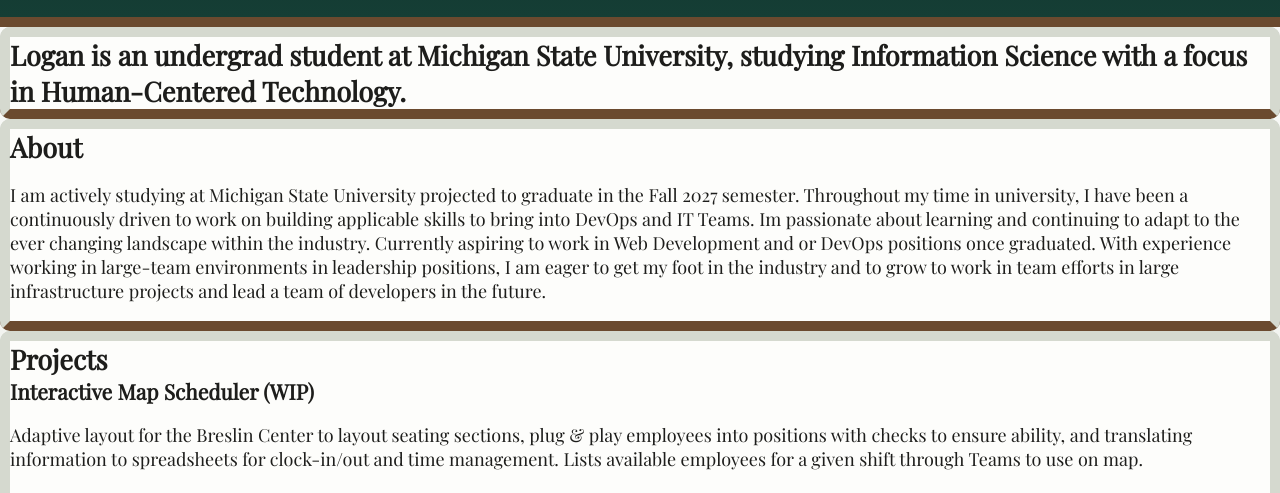
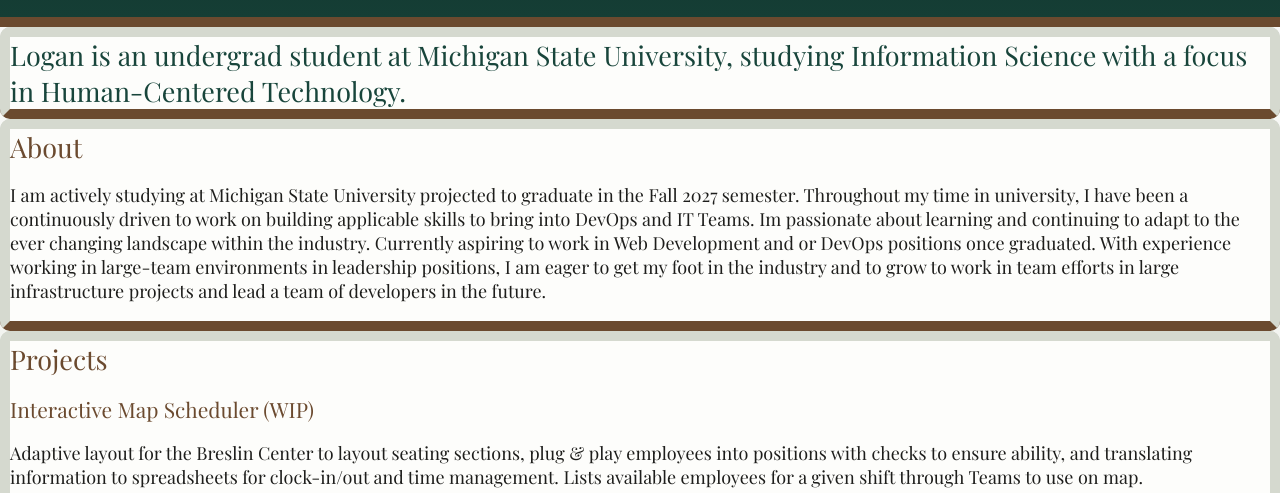
Before and after one commit to LoganIavelli/portfolio, a plain HTML site: page index.html in a window 1280 px wide. Shown: the part 266-759 px from the top of the page. Drawn offline with Linux system fonts and the light colour scheme.

Commit message:
Gave basic parameters to h1-3

```diff
--- a/style.css
+++ b/style.css
@@ -20,7 +20,7 @@
 
 /* root ruleset to establish a color palatte for the website to follow */
 :root {
-  --green: #18453b;
+  --green: #18453b; /* custom color properties */
   --brown: #6b4a2f;
   --white: #fdfdfb;
   --black: #1d1d1b;
@@ -67,14 +67,23 @@
 
 h1 {
   margin: 0;
+  font-size: 2;
+  font-weight: normal;
+  color: var(--green);
 }
 
 h2 {
-  margin: 0;
+  margin: 0 0 18px;
+  font-size: 2;
+  font-weight: normal;
+  color: var(--brown);
 }
 
 h3 {
-  margin: 0;
+  margin: 0 0 18px;
+  font-size: 1.5;
+  font-weight: normal;
+  color: var(--brown);
 }
 
 footer {
```
